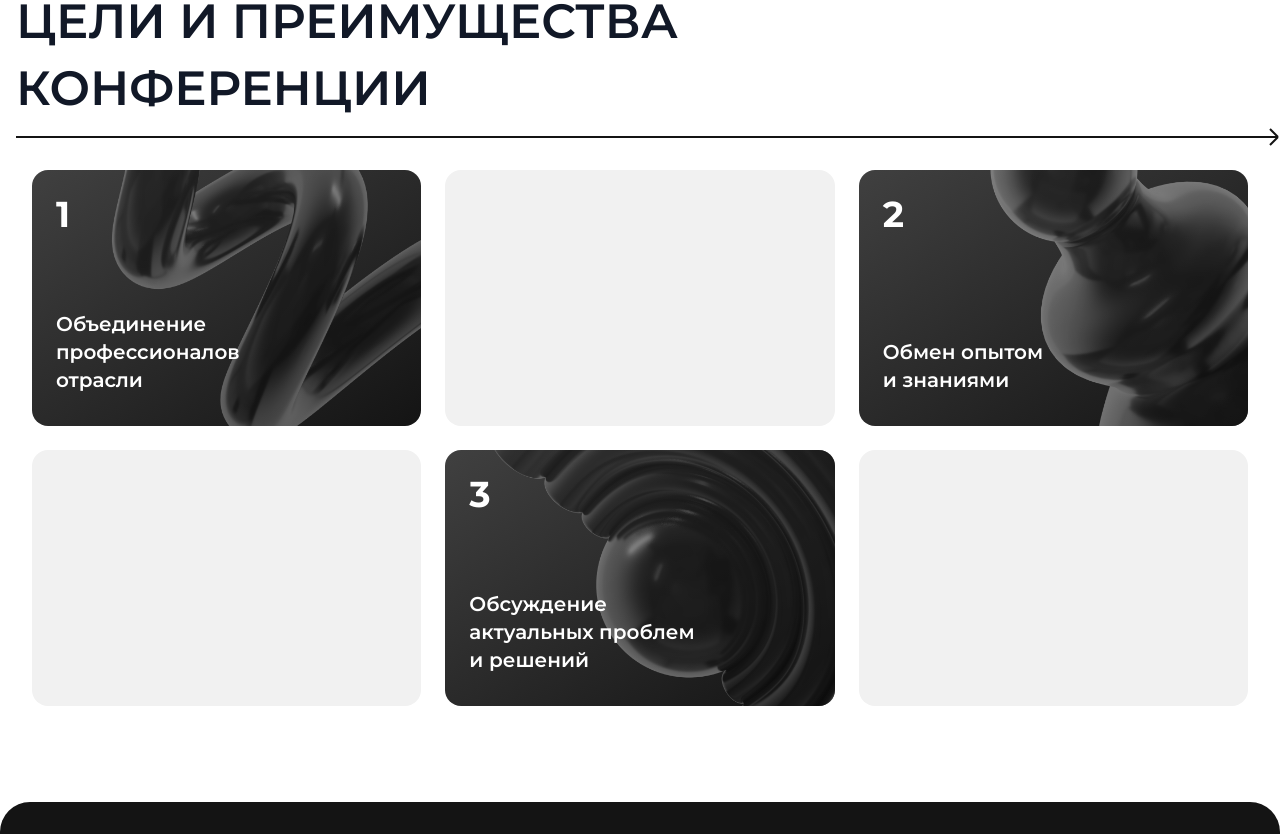
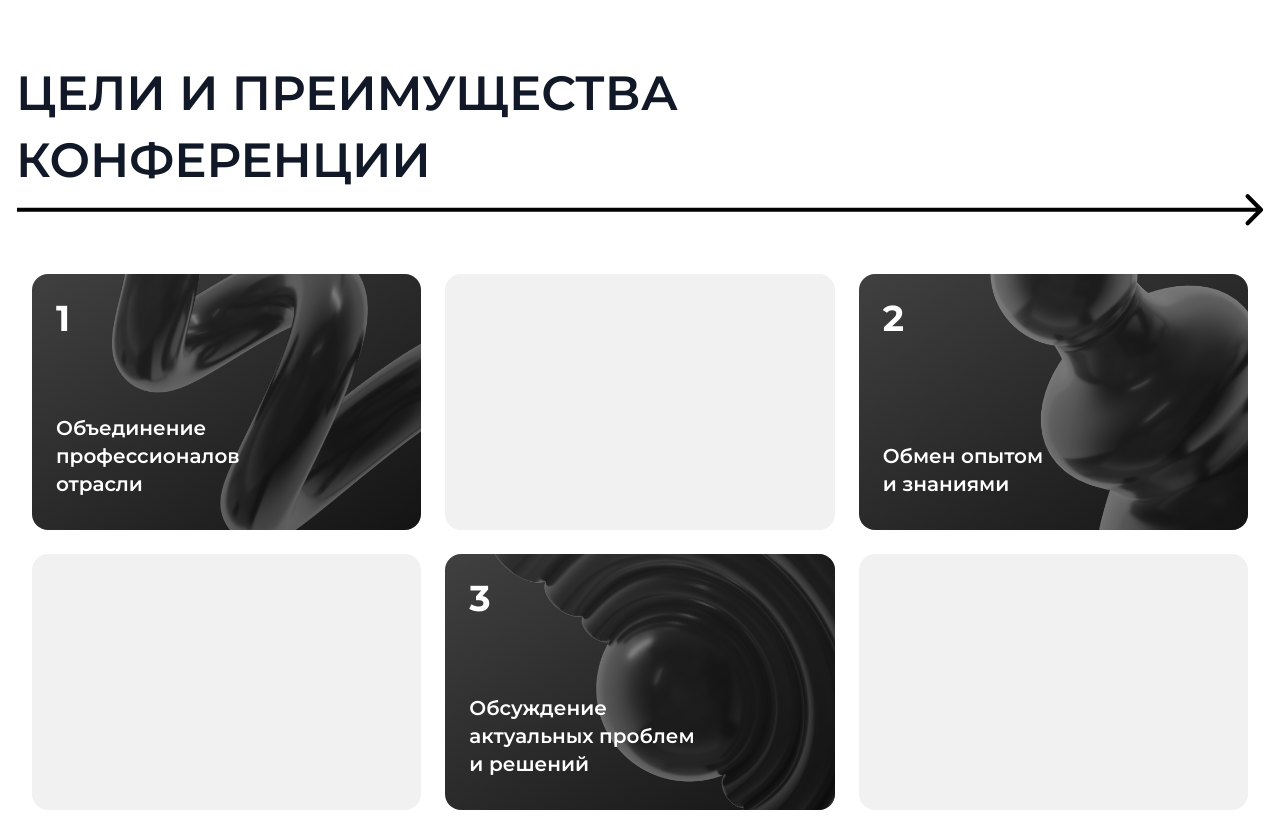
Before and after one commit to EgorZaitsev/xcos-landing, a React (Vite) app: page / in a window 1280 px wide. Shown: the part 880-1714 px from the top of the page. Built offline with nearby package versions, Linux system fonts and the light colour scheme.

Commit message:
layout changes

```diff
--- a/src/App.jsx
+++ b/src/App.jsx
@@ -174,11 +174,11 @@ export default function ConferenceLandingPage() {
                     </a>
                   </div>
                 </div>
-                <div className="w-full lg:w-1/2 mt-8 lg:mt-0">
+                <div className=" lg:w-full  mt-8 lg:mt-0">
                   <img
                     src="/mkos.png"
                     alt="Conference Illustration"
-                    className="rounded-lg shadow-2xl w-full h-auto"
+                    className="rounded-[30px] shadow-2xl w-full h-auto"
                   />
                 </div>
               </div>
@@ -190,26 +190,13 @@ export default function ConferenceLandingPage() {
           <section id="benefits" className="py-16 md:py-24 bg-white">
             <div className="container mx-auto px-4">
               <div className="relative mb-12">
-                <h2 className="text-3xl md:text-5xl leading-[140%] md:leading-[140%] font-semibold text-gray-900 mb-4">
+                <h2 className="text-3xl md:text-5xl leading-[140%] md:leading-[140%] font-semibold text-gray-900 ">
                   ЦЕЛИ И ПРЕИМУЩЕСТВА
                   <br />
                   КОНФЕРЕНЦИИ
                 </h2>
-                <div className="absolute -bottom-4 left-0 right-0 h-[2px] bg-[#141414]">
-                  <svg
-                    className="absolute right-1 top-1/2 transform translate-x-full -translate-y-1/2"
-                    width="20"
-                    height="20"
-                    viewBox="0 0 20 20"
-                    fill="none"
-                    xmlns="http://www.w3.org/2000/svg"
-                  >
-                    <path
-                      d="M0 10H18M18 10L10 2M18 10L10 18"
-                      stroke="#141414"
-                      strokeWidth="2"
-                    />
-                  </svg>
+                <div className="">
+                  <img className="w-full" src="/Arrow.svg" alt="" />
                 </div>
               </div>
               <div className="">
--- a/src/DayAgenda.jsx
+++ b/src/DayAgenda.jsx
@@ -20,7 +20,7 @@ export default function DayAgenda({ agendaItems, day }) {
                 key={item.number}
                 className={`relative w-full xl:w-1/5 2xl:w-[290px] border-b-2 xl:border-b-0 xl:border-r-2 border-[#6a6a6a] pb-8 xl:pb-0 mb-8 xl:mb-0 ${
                   index % 2 !== 0
-                    ? "xl:mt-28 xl:h-[350px] 2xl:h-[400px]"
+                    ? "xl:mt-12 2xl:mt-28 xl:h-[350px] 2xl:h-[400px]"
                     : "xl:h-[370px] 2xl:h-[400px]"
                 }`}
               >
--- a/src/Faq.jsx
+++ b/src/Faq.jsx
@@ -23,6 +23,10 @@ const benefits = [
     description:
       "Когда вы поймете как работать с направлением, то у вас появятся силы, чтобы реализовать планы и достигать результатов.",
   },
+  {
+    title: "ПРИ ПОКУПКЕ ТАРИФА ПРОФИ ИЛИ МАКСИМАЛЬНЫЙ",
+    description: "aboba",
+  },
 ];
 
 export default function ParticipantBenefits() {
@@ -30,24 +34,11 @@ export default function ParticipantBenefits() {
     <section className="py-16 bg-white">
       <div className="container mx-auto px-4">
         <div className="flex items-center mb-12">
-          <h2 className="text-3xl md:text-5xl font-bold text-gray-900 mr-4">
+          <h2 className="text-4xl 2xl:w-full md:w-1/2 w-full md:text-5xl font-bold text-gray-900 mr-4">
             ЧТО ПОЛУЧАТ УЧАСТНИКИ
           </h2>
-          <div className="flex-grow self-end mb-px h-[2px] bg-[#131313] relative">
-            <svg
-              className="absolute hidden md:block right-1 top-1/2 transform translate-x-full -translate-y-1/2"
-              width="20"
-              height="20"
-              viewBox="0 0 20 20"
-              fill="none"
-              xmlns="http://www.w3.org/2000/svg"
-            >
-              <path
-                d="M0 10H18M18 10L10 2M18 10L10 18"
-                stroke="#131313"
-                strokeWidth="1.9"
-              />
-            </svg>
+          <div className="hidden lg:block self-end w-full relative">
+            <img className="w-full" src="/Arrow.svg" alt="" />
           </div>
         </div>
         <div className="space-y-8">
--- a/src/PricingCards/3dCard.jsx
+++ b/src/PricingCards/3dCard.jsx
@@ -53,7 +53,7 @@ export const CardContainer = ({ children, className, containerClassName }) => {
 export const CardBody = ({ children, className }) => {
   return (
     <div
-      className={`w-[300px] h-[380px] [transform-style:preserve-3d] [&>*]:[transform-style:preserve-3d] ${className}`}
+      className={`flex flex-col justify-start pt-16 w-[320px] sm:w-[350px] h-[550px] [transform-style:preserve-3d] [&>*]:[transform-style:preserve-3d] ${className}`}
     >
       {children}
     </div>
--- a/src/PricingCards/Pricing.jsx
+++ b/src/PricingCards/Pricing.jsx
@@ -57,7 +57,7 @@ export default function PricingCards() {
       {pricingData.map((plan, index) => (
         <CardContainer key={index}>
           <CardBody
-            className={` p-6 rounded-3xl ${
+            className={` px-12 p-6 rounded-3xl ${
               plan.featured
                 ? "bg-gradient-to-br from-[#001c66] to-[#0146f9] text-white"
                 : "bg-gray-100 text-gray-900"
@@ -65,23 +65,28 @@ export default function PricingCards() {
           >
             <CardItem
               translateZ="50"
-              className={`text-xl font-bold mb-1 ${
+              className={`text-xl font-bold mb-4 ${
                 plan.featured ? "text-white" : "text-blue-600"
               }`}
             >
               {plan.name}
+              <CardItem
+                translateZ="0"
+                className={`${
+                  plan.featured ? "text-white" : "text-[#141414]"
+                } font-normal text-sm mb-6`}
+              >
+                {plan.duration}
+              </CardItem>
             </CardItem>
-            <CardItem translateZ="60" className="text-sm mb-6">
-              {plan.duration}
-            </CardItem>
-            <CardItem translateZ="70" className="space-y-4 mb-6">
+            <CardItem translateZ="50" className=" space-y-6 mb-12">
               {plan.features.map((feature, featureIndex) => (
                 <React.Fragment key={featureIndex}>
                   <div className="flex items-center">
                     <div className="flex-grow">
                       <span className="text-sm">{feature.name}</span>
                     </div>
-                    <div className="flex-shrink-0 justify-center items-center">
+                    <div className="pl-12 justify-center items-center">
                       {feature.included ? (
                         <MotionCircleCheck
                           initial={{ scale: 0 }}
@@ -116,11 +121,11 @@ export default function PricingCards() {
                 </React.Fragment>
               ))}
             </CardItem>
-            <CardItem translateZ="80" className="text-2xl font-bold mb-2">
+            <CardItem translateZ="50" className="text-3xl font-bold mb-2">
               {plan.price}
             </CardItem>
             {plan.note && (
-              <CardItem translateZ="90" className="text-xs text-gray-500">
+              <CardItem translateZ="50" className="text-xs text-gray-500">
                 {plan.note}
               </CardItem>
             )}
```
Also changed, not shown: public/Arrow.svg (added).
